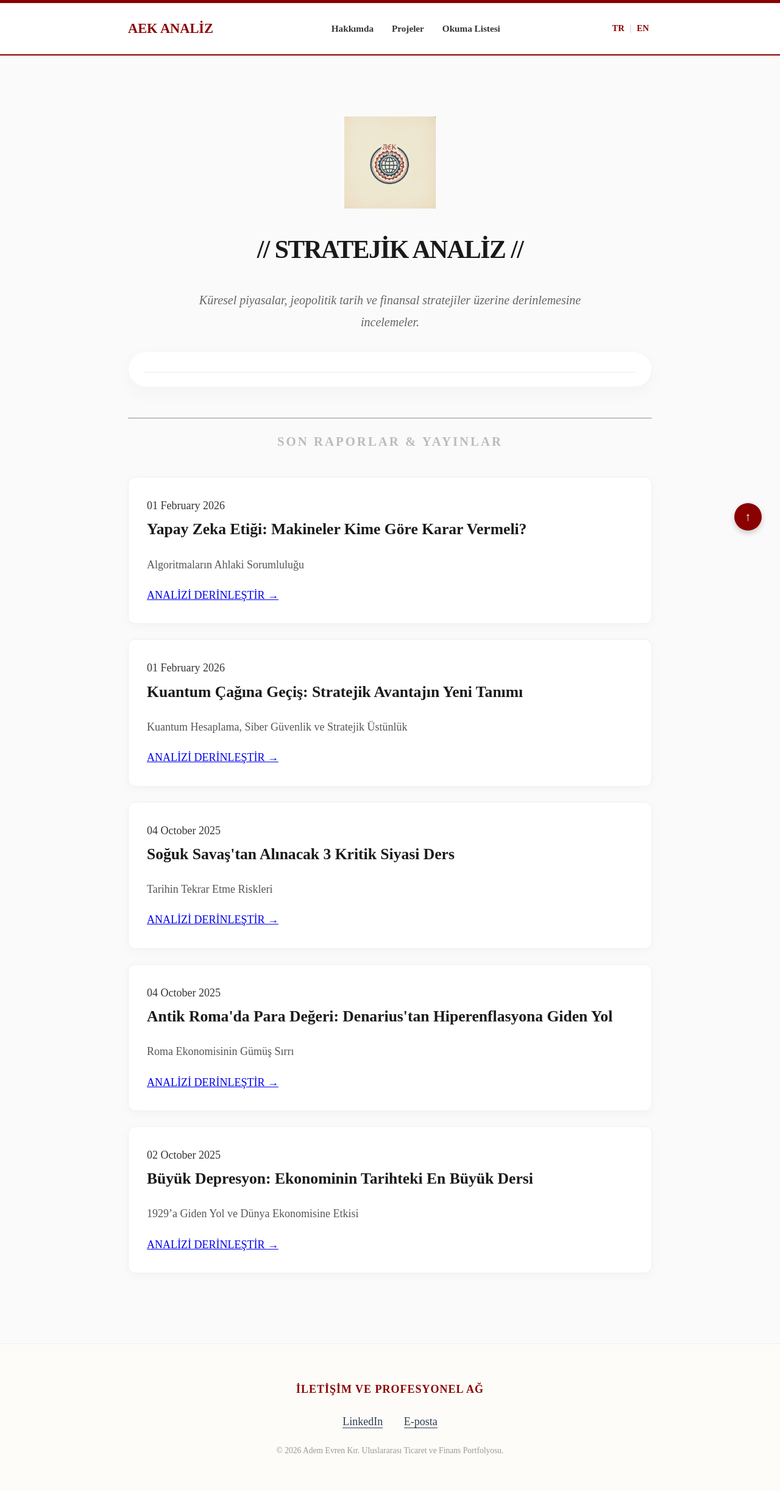
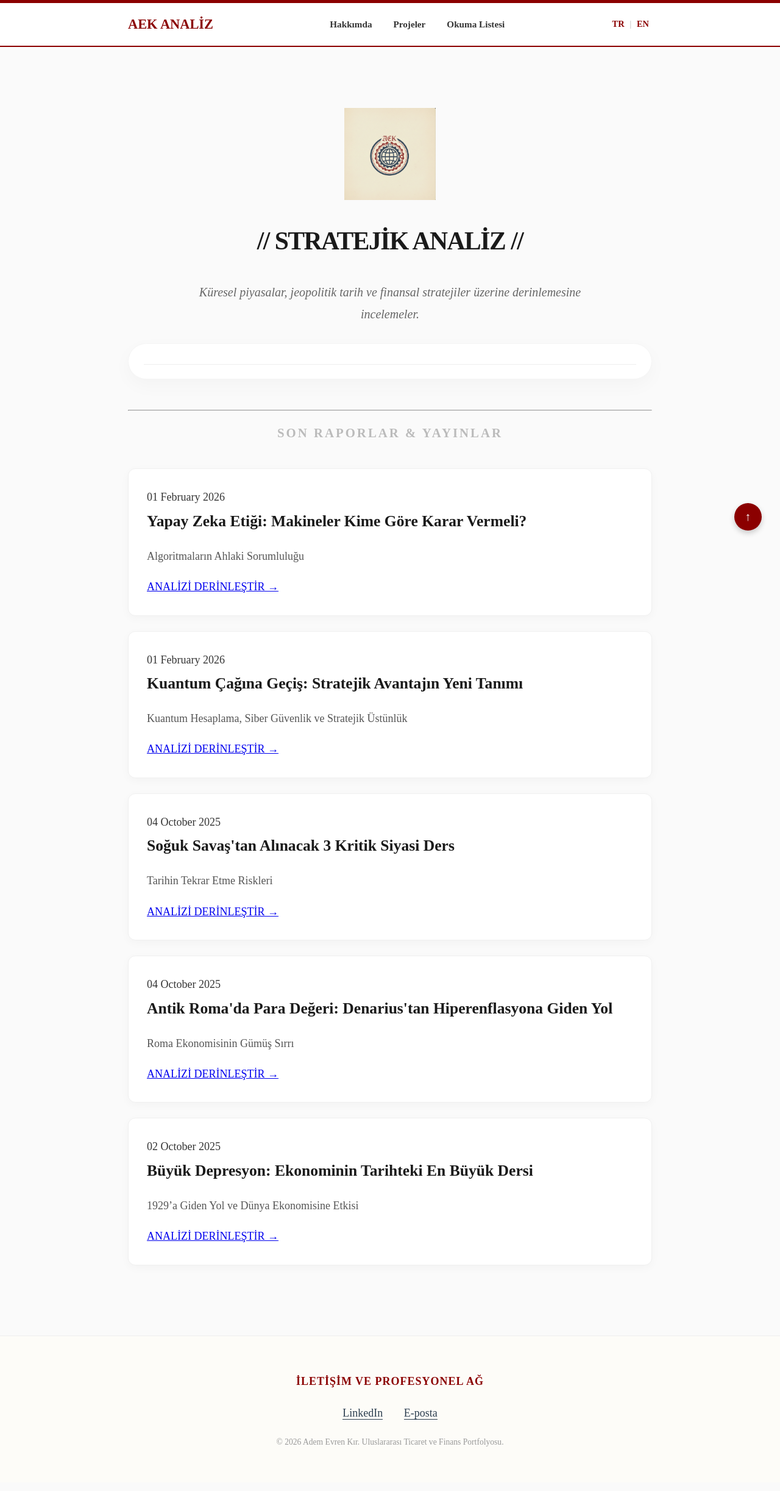
Before and after one commit to evrnkir/TarihBlogu, a Jekyll site: the page built from index.md, in a window 1280 px wide. Shown: the whole page at 61% size. Built offline with Jekyll 4.4.1, drawn with Linux system fonts in a browser that asks for light colours; a script that is not in the unit is left out.

Commit message:
Fixed subpage alignment and list styling

```diff
--- a/assets/main.scss
+++ b/assets/main.scss
@@ -1,11 +1,11 @@
 ---
 ---
 
-/* 1. Genel Yapı ve Esneklik */
+/* 1. Genel Ayarlar */
 body {
   font-family: 'Lora', 'Georgia', serif;
-  font-size: 18px; /* Okunabilir boyut */
-  line-height: 1.8;
+  font-size: 18px;
+  line-height: 1.7; /* Çok az daraltıldı, daha derli toplu durması için */
   background-color: #fdfdfd;
   color: #2c3e50;
   margin: 0;
@@ -14,21 +14,22 @@ body {
   flex-direction: column;
 }
 
-/* Sayfa İçeriğini Ortalar ve Taşmayı Engeller */
+/* 2. Wrapper (Sayfa Hizalaması) */
 .wrapper {
-  max-width: 850px;
+  max-width: 800px; /* Okuma listesi ve projelerin dağılmaması için ideal genişlik */
   margin: 0 auto;
-  padding: 0 20px;
+  padding: 0 25px;
   width: 100%;
-  box-sizing: border-box; /* Önemli: Padding'in kutuyu büyütmesini engeller */
+  box-sizing: border-box;
 }
 
-/* 2. Header & Navigasyon (Hizalama Tamiri) */
+/* 3. Header & Navigasyon (Hatalı Hizalama Tamiri) */
 .site-header {
   border-top: 5px solid #8b0000;
   border-bottom: 1px solid #f0f0f0;
   background: #ffffff;
   padding: 15px 0;
+  clear: both;
 }
 
 .site-title {
@@ -41,38 +42,43 @@ body {
 
 .site-nav {
   float: right;
-  line-height: 54px;
+  line-height: 40px;
 }
 
 .site-nav .page-link {
   color: #333;
-  margin-left: 15px;
+  margin-left: 20px;
   text-decoration: none;
   font-weight: 600;
+  font-size: 16px;
 }
 
-/* 3. Sayfa İçeriği ve Listeler (Hakkımda, Projeler vb.) */
+/* 4. Sayfa İçeriği ve Madde İşaretleri (Proje/Okuma Listesi Tamiri) */
 .page-content {
-  padding: 40px 0;
+  padding: 30px 0;
   flex: 1;
 }
 
 .post-content h1, .post-content h2, .post-content h3 {
   color: #8b0000;
-  margin-top: 30px;
+  margin-top: 35px;
   margin-bottom: 15px;
+  clear: both;
 }
 
 .post-content ul, .post-content ol {
-  padding-left: 20px;
-  margin-bottom: 20px;
+  margin-left: 0;
+  padding-left: 25px; /* Madde işaretlerini hizaya sokar */
+  margin-bottom: 25px;
+  list-style-position: outside;
 }
 
 .post-content li {
-  margin-bottom: 10px;
+  margin-bottom: 12px;
+  line-height: 1.6;
 }
 
-/* 4. Ana Sayfa Kart Tasarımı */
+/* 5. Ana Sayfa Kartları (Görünüm Korundu) */
 .post-item {
   background: #ffffff;
   border: 1px solid #f0f0f0;
@@ -81,7 +87,7 @@ body {
   border-radius: 12px;
   box-shadow: 0 4px 15px rgba(0, 0, 0, 0.03);
   transition: all 0.3s ease;
-  overflow: hidden; /* Taşmayı engeller */
+  clear: both;
 }
 
 .post-item:hover {
@@ -95,9 +101,10 @@ body {
   font-weight: 700;
   display: block;
   text-decoration: none;
+  margin-bottom: 10px;
 }
 
-/* 5. Footer Temizliği */
+/* 6. Footer */
 .site-footer {
   border-top: 1px solid #f0f0f0;
   padding: 30px 0;
@@ -105,13 +112,8 @@ body {
   clear: both;
 }
 
-/* Mobil Uyumluluk */
+/* Mobil Düzenleme */
 @media screen and (max-width: 600px) {
-  .site-title, .site-nav {
-    float: none;
-    text-align: center;
-  }
-  .site-nav {
-    line-height: 40px;
-  }
+  .site-title, .site-nav { float: none; text-align: center; }
+  .wrapper { padding: 0 15px; }
 }
```
